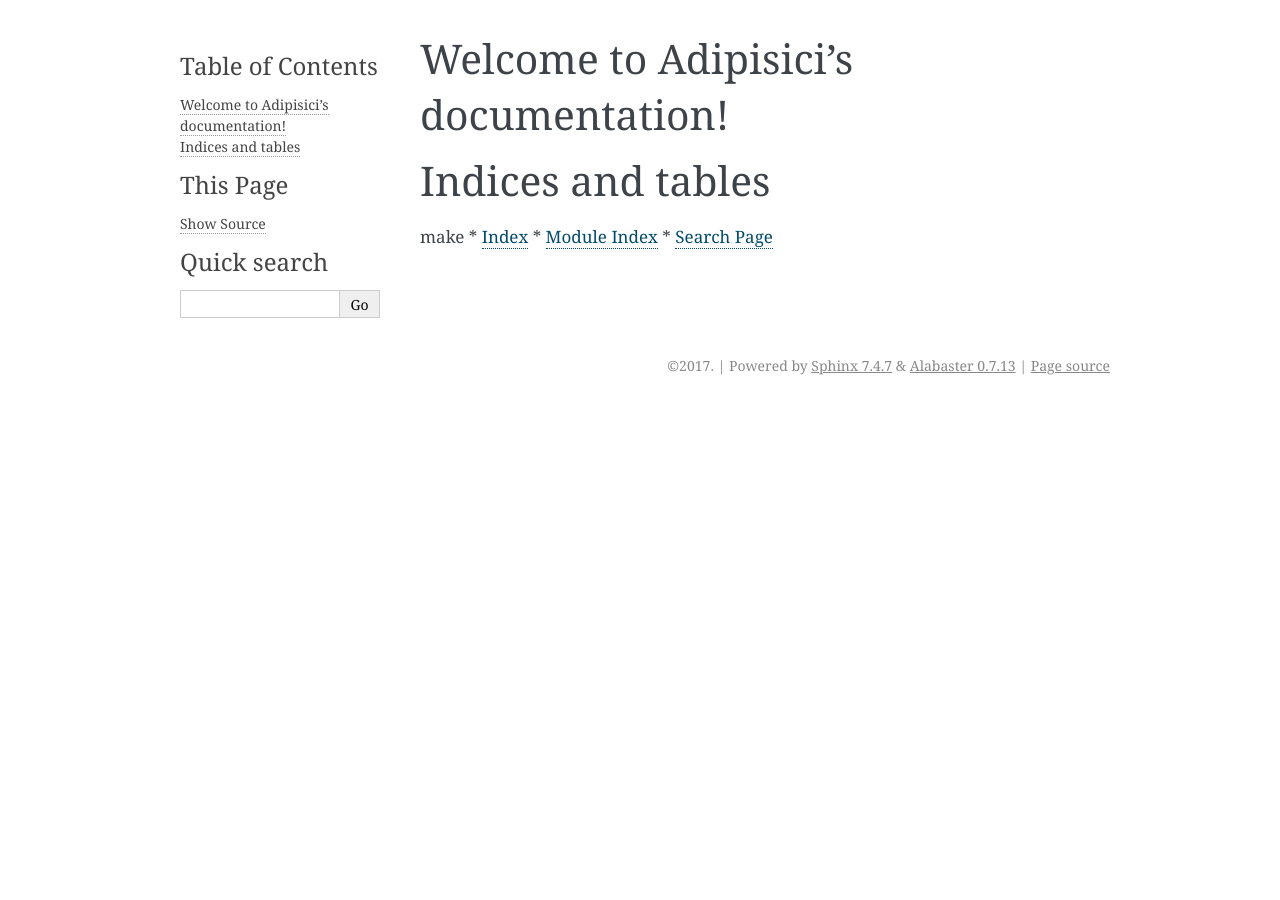
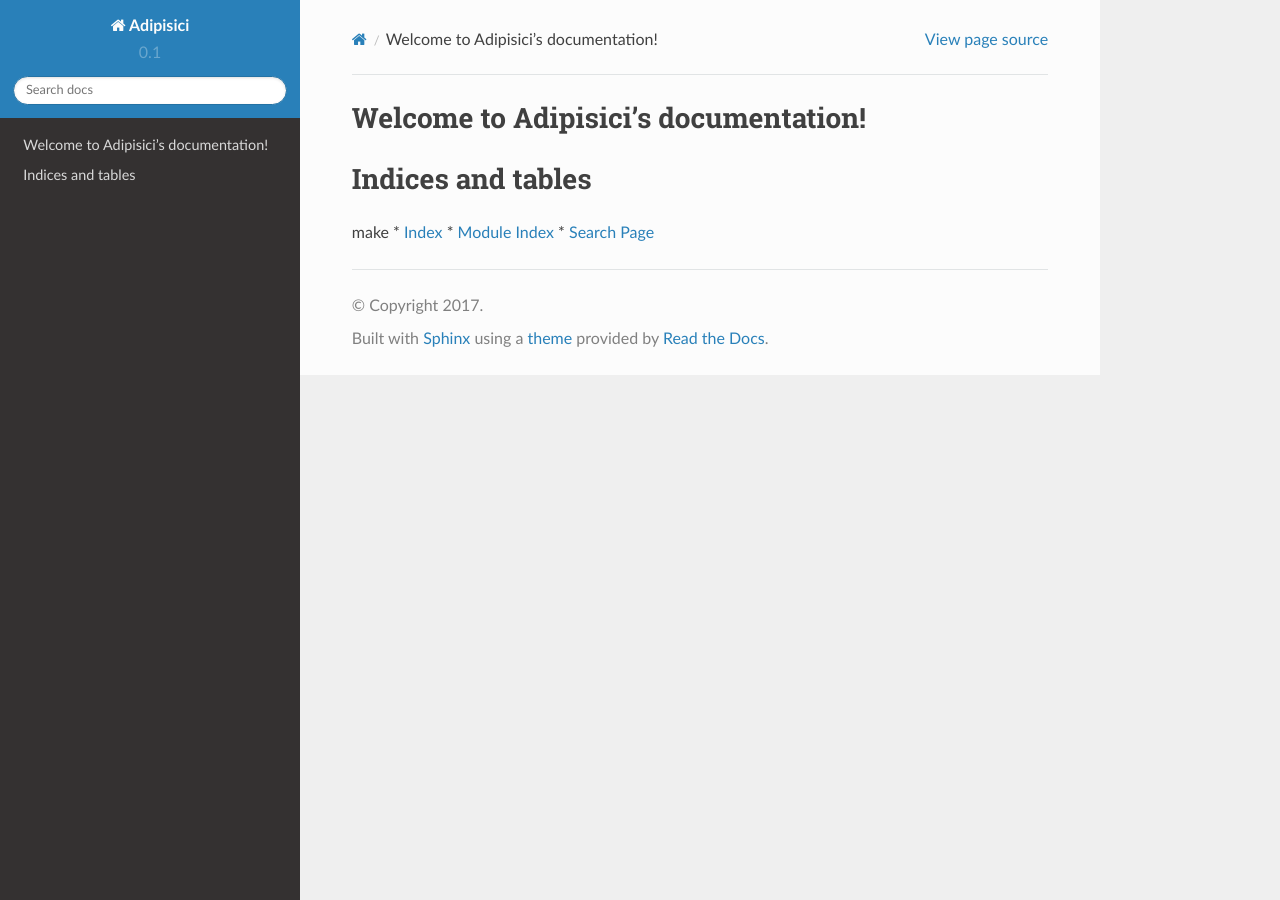
Before and after one commit to rpbeltran/Adipisici-CMS, a Sphinx documentation site: the page built from documentation/index.rst, in a window 1280 px wide. Built offline with Sphinx 7.4.7 and the Read the Docs theme 2.0.0, drawn with Linux system fonts in a browser that asks for light colours.

Commit message:
Sphinx documentation build for RTD

```diff
--- a/documentation/conf.py
+++ b/documentation/conf.py
@@ -82,16 +82,20 @@ todo_include_todos = True
 
 # -- Options for HTML output ----------------------------------------------
 
+import sphinx_rtd_theme
+
 # The theme to use for HTML and HTML Help pages.  See the documentation for
 # a list of builtin themes.
 #
-html_theme = 'alabaster'
+html_theme = "sphinx_rtd_theme"
+html_theme_path = ["_themes", ]
 
 # Theme options are theme-specific and customize the look and feel of a theme
 # further.  For a list of options available for each theme, see the
 # documentation.
 #
-# html_theme_options = {}
+
+html_theme_options = {}
 
 # Add any paths that contain custom static files (such as style sheets) here,
 # relative to this directory. They are copied after the builtin static files,
```
